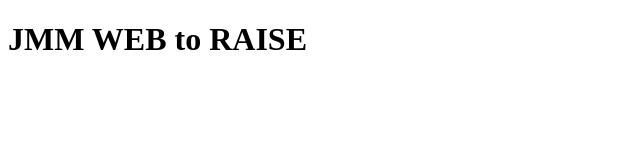
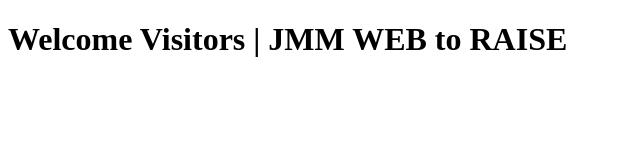
Before and after one commit to CofMug/web-automation, a plain HTML site: page index.html in a window 1280 px wide. Shown: the whole page, without its empty margins (0-640 px from the left). Drawn offline with Linux system fonts and the light colour scheme.

Commit message:
Update index.html

```diff
--- a/index.html
+++ b/index.html
@@ -3,7 +3,7 @@
 <head>
 <meta charset="UTF-8">
 <meta name="viewport" content="width=device-width, initial-scale=1.0">
-<title>Welcome Visitors</title>
-<h1>JMM WEB to RAISE</h1>
+<title>Home</title>
+<h1>Welcome Visitors | JMM WEB to RAISE</h1>
 </body>
 </html>
```
